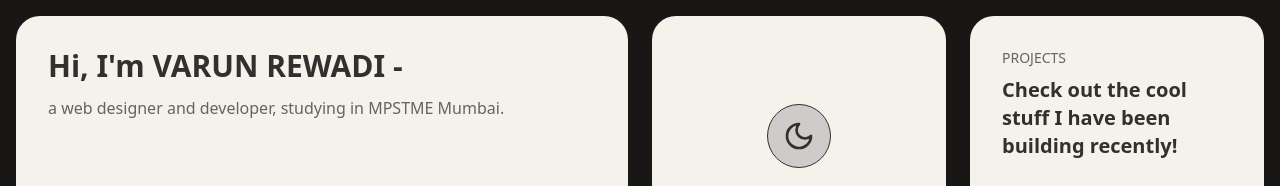
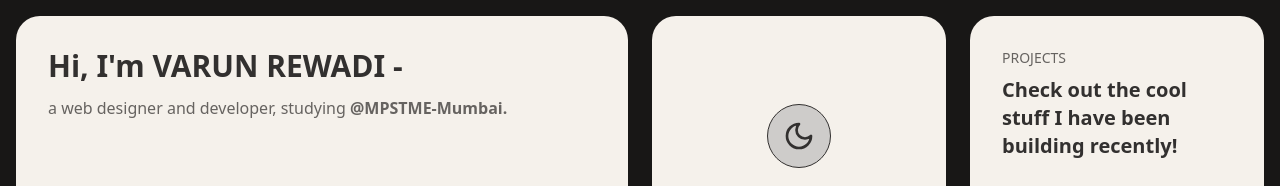
Before and after one commit to varunrewadi/Portfolio, a React (Vite) app: page / in a window 1280 px wide. Shown: the top 186 px of the page. Built offline with nearby package versions, Linux system fonts and the light colour scheme; a web font is replaced by a local one.

Commit message:
minor update on home page

```diff
--- a/src/pages/Home.jsx
+++ b/src/pages/Home.jsx
@@ -69,7 +69,15 @@ export default function Home({ isDark, setIsDark }) {
               VARUN REWADI -
             </h1>
             <p className="text-base text-muted-foreground font-nebulica">
-              a web designer and developer, studying in MPSTME Mumbai.
+              a web designer and developer, studying{" "}
+              <a
+                href="https://engineering.nmims.edu/"
+                target="_blank"
+                rel="noopener noreferrer"
+                className="text-base font-bold hover:underline hover:text-foreground"
+              >
+                @MPSTME-Mumbai.
+              </a>
             </p>
           </div>
         </motion.div>
```
Also changed, not shown: 1 other file (tests, documents, lock files or other folders).
